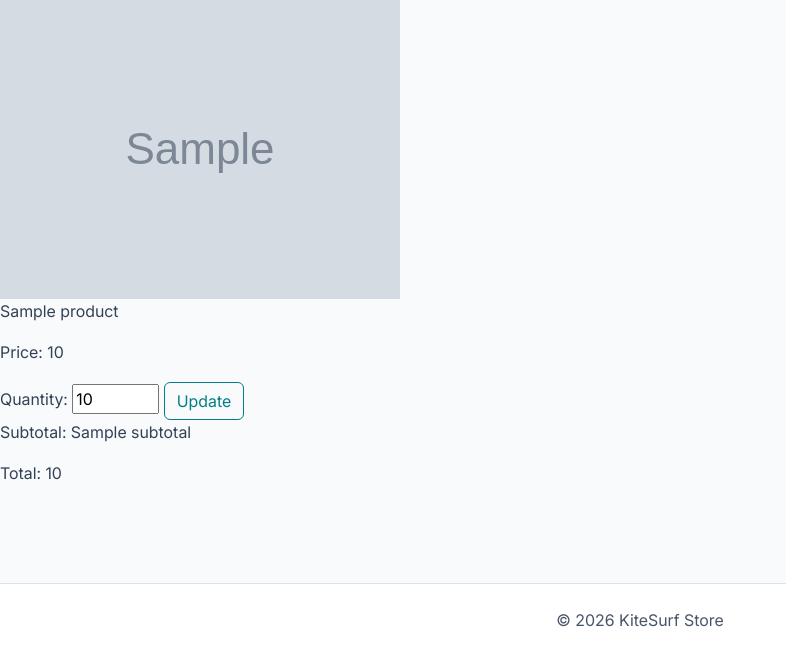
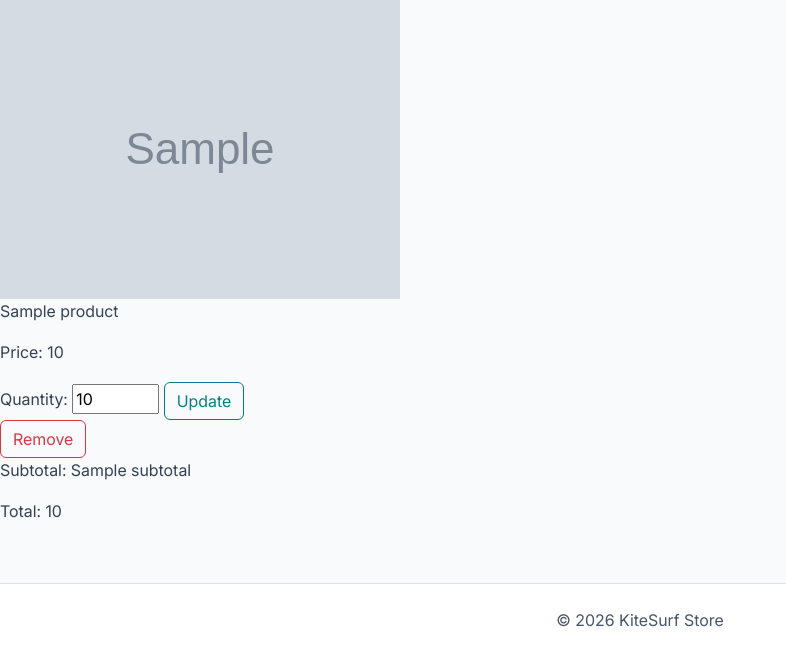
Before and after one commit to ShvetsViktor/kitesurf-store, a Django app: template bag/templates/bag/bag_detail.html in a window 1280 px wide. Shown: the part 142-800 px from the top of the page, without its empty margins (0-786 px from the left). Run offline with Django 5.2, Linux system fonts and the light colour scheme; the template is opened without the code that fills it: most values are stand-ins (such as "Sample title", 1, 10 or a date in 2020); grey boxes marked "Sample" are stand-in pictures.

Commit message:
feat(bag): add remove product controls

```diff
--- a/bag/templates/bag/bag_detail.html
+++ b/bag/templates/bag/bag_detail.html
@@ -35,6 +35,17 @@
                 Update
             </button>
         </form>
+        <form
+            action="{% url 'bag_remove' item.product.pk %}"
+            method="post"
+            class="bag-remove-form"
+        >
+            {% csrf_token %}
+
+            <button type="submit" class="btn btn-outline-danger">
+                Remove
+            </button>
+        </form>
         <p>Subtotal: {{ item.subtotal }}</p>
     {% endfor %}
     <p>Total: {{ total }}</p>
```
Also changed, not shown: bag/tests.py (+14 -0 lines).
